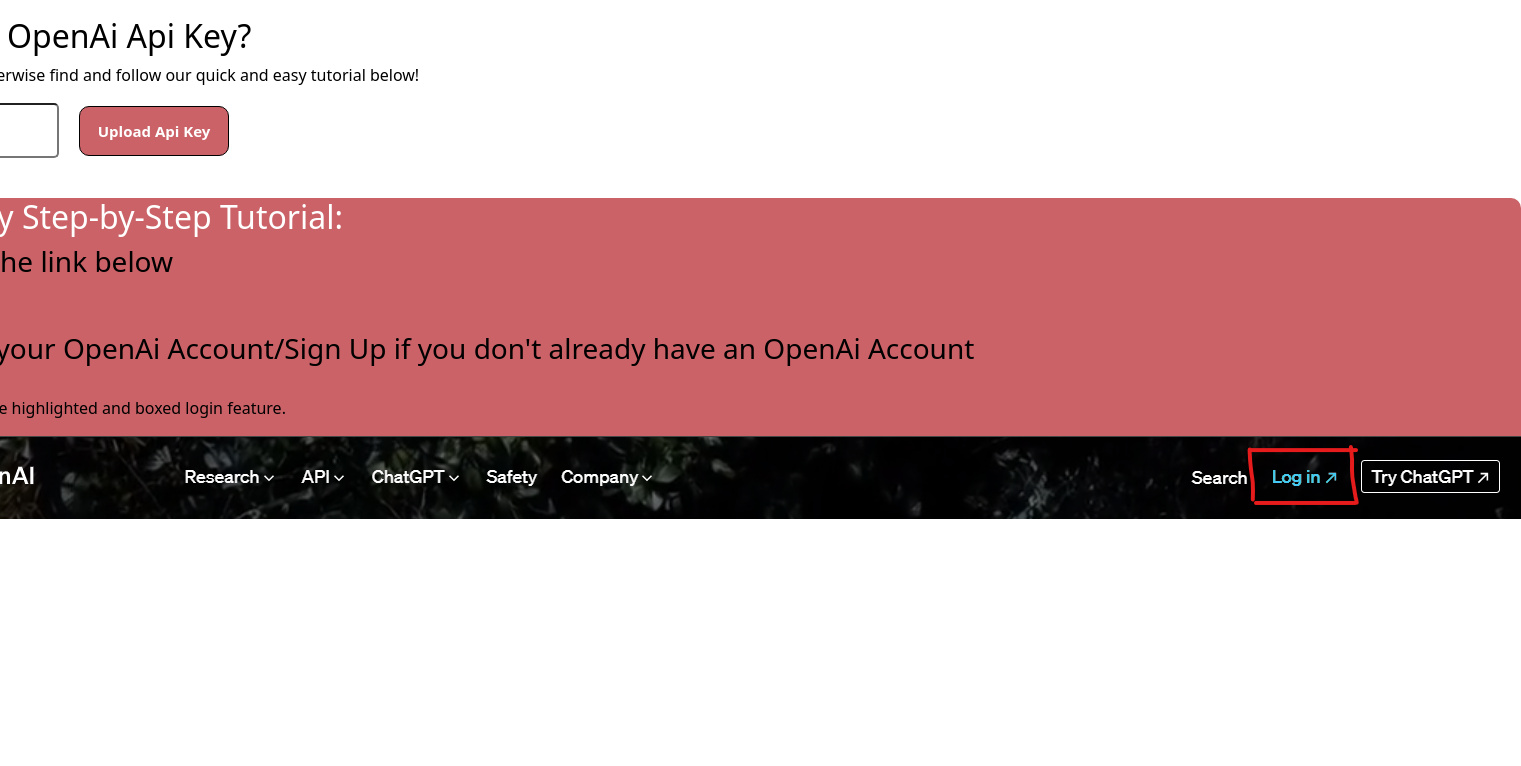
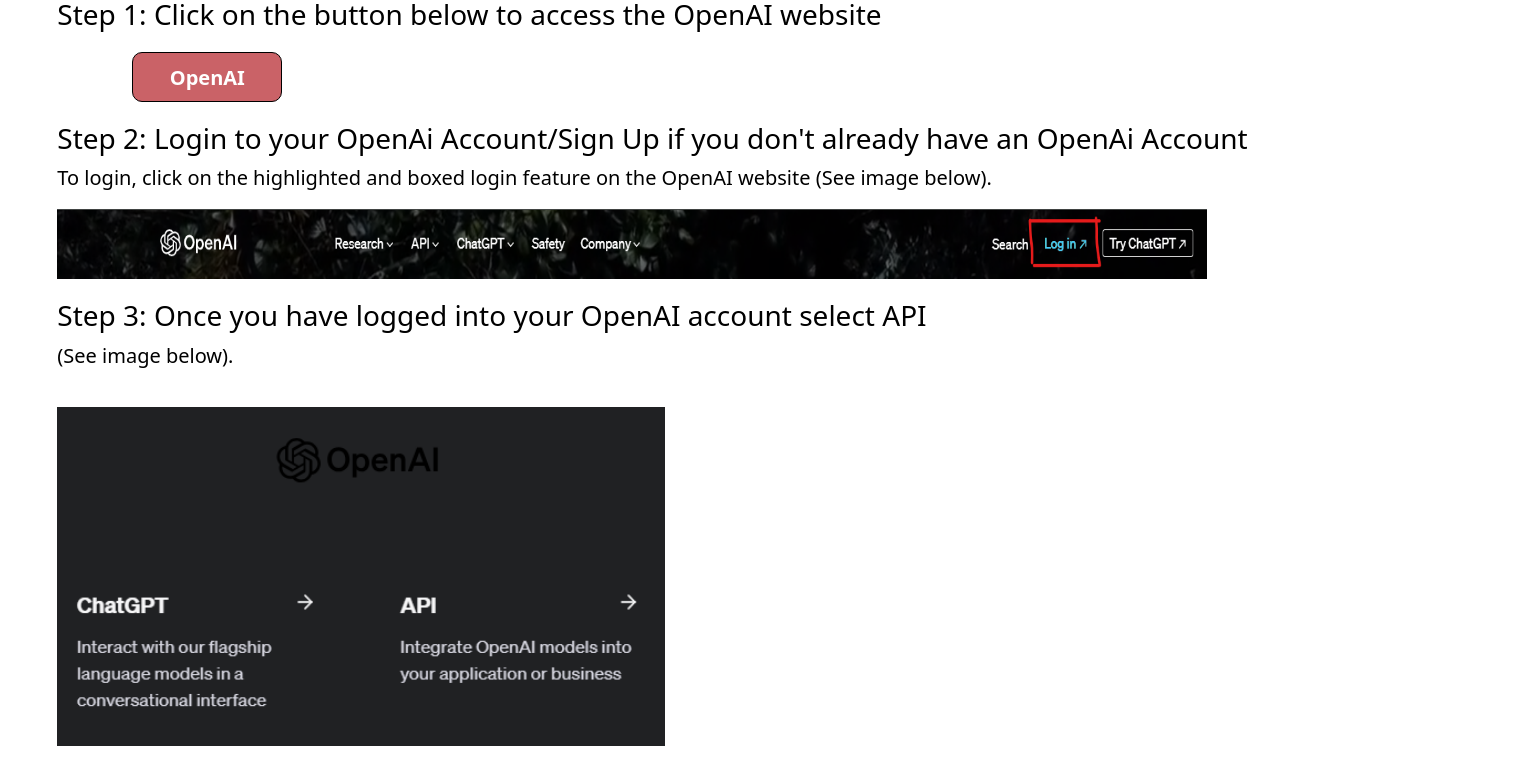
Before and after one commit to AntoniZap/IBM-Chatbot, a React (Create React App) app in the folder front-end/: page /insert-api-key in a window 1280 px wide. Shown: the part 262-1028 px from the top of the page, 1521 px wide, since content can reach past the window. Before the commit the page ends 896 px from the top, so only its background shows below. Built offline with nearby package versions, Linux system fonts and the light colour scheme.

Commit message:
started step by step tutorial for open ai api key

```diff
--- a/front-end/src/components/InsertApiKey.css
+++ b/front-end/src/components/InsertApiKey.css
@@ -41,30 +41,70 @@
 }
 
 .tutorial-OpenAi {
-    background-color: #CA6267;
     border-radius: 10px;
     margin-top: 30px;
 }
 
 .stepBystep-tutorial {
-    color: white;
-    margin-left: 20px;
+    color:#CA6267;
 }
 
 .step-1 {
     color: black;
-    margin-bottom: 30px;
+    margin-bottom: 20px;
     margin-left: 25px;
 }
 
+.step-2 {
+    color: black;
+    margin-left: 25px;
+}
+
+
 .OpenAi-button {
-    margin-left: 30px;
+    color: white;
+    width: 150px;
+    height: 50px;
+    background-color:#CA6267;
+    font-size: 15px;
+    font-weight: bold;
+    padding: 10px;
+    margin-left: 100px;
+    margin-bottom: 20px;
+    border: 1px solid;
+    border-color: black;
+    border-radius: 10px;
+    font-size: 20px;
+
 }
+
+.OpenAi-button:hover {
+    background-color: black;
+    border-color: pink;
+}
+
 
 .para-1 {
     color: black;
+    margin-left: 25px;
+    font-size: 20px;
 }
 
+.login-image {
+    margin-left: 25px;
+    width: 1150px;
+    height: 70px;
+    margin-bottom: 20px;
+}
+
+.api-select-image {
+    margin-top: 20px;
+    margin-left: 25px;
+    width: 50%;
+    height: 40%;
+    margin-bottom: 20px;
+
+}
 .hello{
     top:0;
     right:0;
--- a/front-end/src/components/InsertApiKey.js
+++ b/front-end/src/components/InsertApiKey.js
@@ -2,7 +2,7 @@
 import './InsertApiKey.css';
 import {useState} from 'react';
 import login from './images/Login1.png'
-
+import apiSelect from './images/apiselect.png'
 
 function InsertApiKey() {
     const [apiKey, setApiKey] = useState("Enter your OpenAI API Key Here")
@@ -27,11 +27,19 @@
                 <header>
                     <h2 className="stepBystep-tutorial">OpenAI API Key Step-by-Step Tutorial:</h2>
                 </header>
-                <h3 className = "step-1">Step 1: Click on the link below</h3>
-                <a href = "https://openai.com/" className = "OpenAi-button">OpenAI</a>
-                <h3 className = "step-1">Step 2: Login to your OpenAi Account/Sign Up if you don&apos;t already have an OpenAi Account</h3>
-                <p className = "para-1">See the image below, click on the highlighted and boxed login feature.</p>
+                <h3 className = "step-1">Step 1: Click on the button below to access the OpenAI website</h3>
+                <a className='OpenAi-href' href = "https://openai.com/">
+                    <button className = "OpenAi-button">
+                        OpenAI
+                    </button>
+                </a>
+                <h3 className = "step-2">Step 2: Login to your OpenAi Account/Sign Up if you don&apos;t already have an OpenAi Account</h3>
+                <p className = "para-1">To login, click on the highlighted and boxed login feature on the OpenAI website (See image below).</p>
                 <img className = "login-image" src = {login} alt = 'loginButtonImage'></img>
+                <h3 className = "step-2">Step 3: Once you have logged into your OpenAI account select API</h3>
+                <p className = "para-1">(See image below).</p>
+                <img className = "api-select-image" src = {apiSelect} alt = 'selectAPIImage'></img>
+
 
             </div>
         </div>
```
Also changed, not shown: front-end/src/components/images/openAi-logo.png (added).
